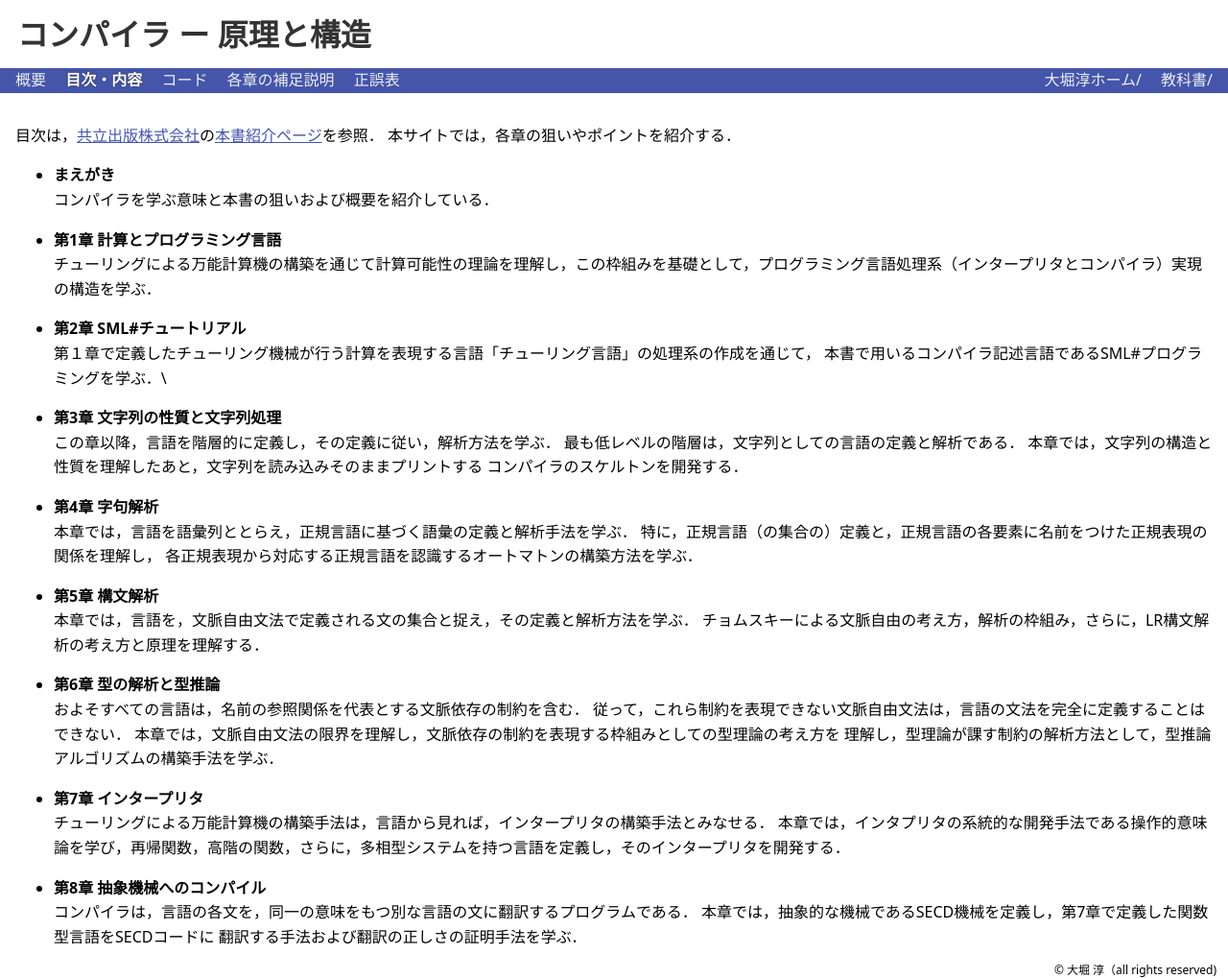
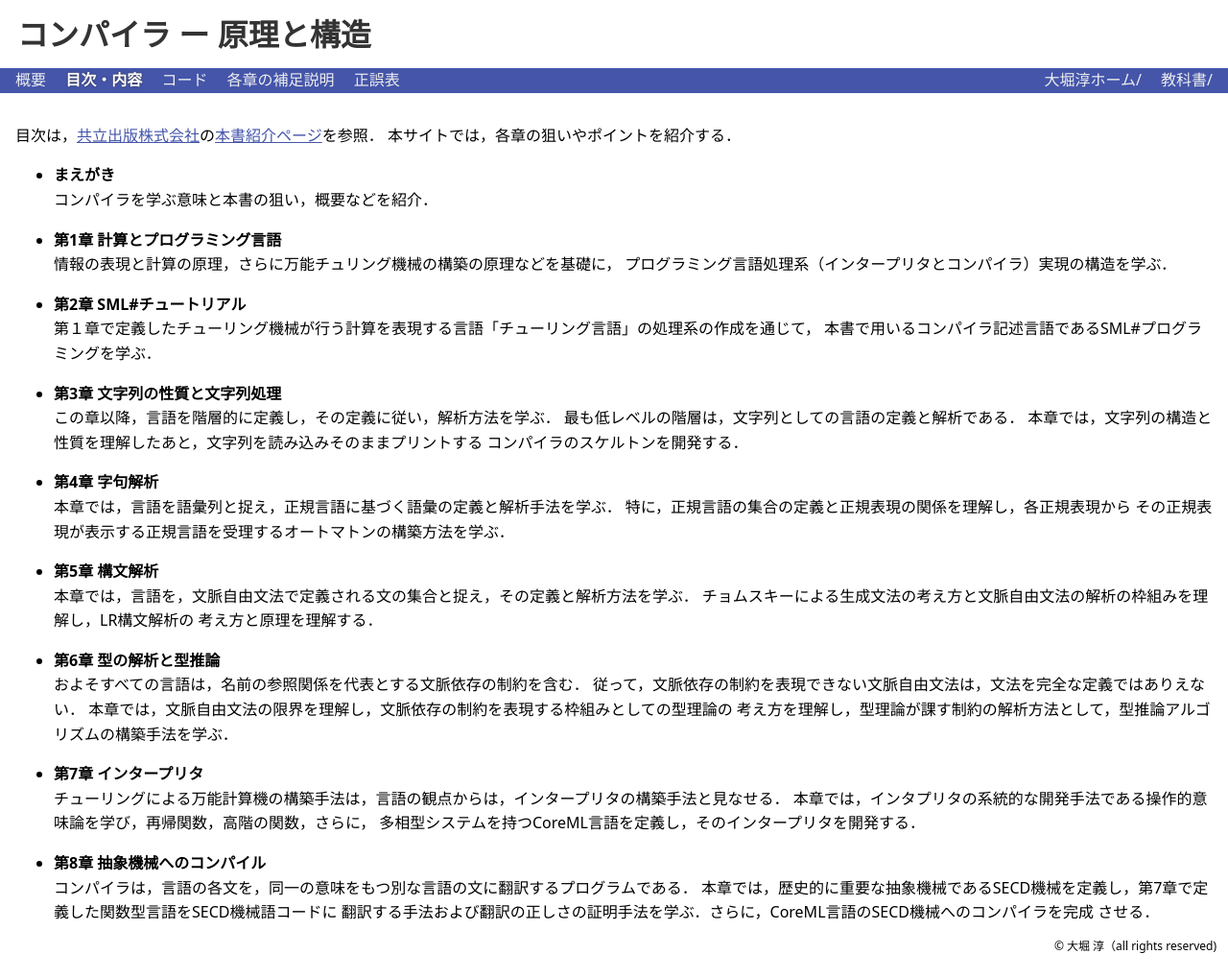
Before and after one commit to AtsushiOhori/AtsushiOhori.github.io, a Jekyll site: the page built from docs/ja/texts/compiler/contents/index.md, in a window 1280 px wide. Shown: the whole page at 96% size. Built offline with Jekyll 4.4.1, drawn with Linux system fonts in a browser that asks for light colours; our own code applies the rules of GitHub Pages for plain Markdown files; after the commit the page ends 994 px from its top, so only the background shows below that.

Commit message:
compiler/contents/index.md

```diff
--- a/docs/ja/texts/compiler/contents/index.md
+++ b/docs/ja/texts/compiler/contents/index.md
@@ -5,14 +5,15 @@ translated: true
 本サイトでは，各章の狙いやポイントを紹介する．
 
 * **まえがき**\\
-  コンパイラを学ぶ意味と本書の狙いおよび概要を紹介している．
+  コンパイラを学ぶ意味と本書の狙い，概要などを紹介．
 
 * **第1章 計算とプログラミング言語**\\
-チューリングによる万能計算機の構築を通じて計算可能性の理論を理解し，この枠組みを基礎として，プログラミング言語処理系（インタープリタとコンパイラ）実現の構造を学ぶ．
+情報の表現と計算の原理，さらに万能チュリング機械の構築の原理などを基礎に，
+プログラミング言語処理系（インタープリタとコンパイラ）実現の構造を学ぶ．
 
 * **第2章 SML#チュートリアル**\\
 第１章で定義したチューリング機械が行う計算を表現する言語「チューリング言語」の処理系の作成を通じて，
-本書で用いるコンパイラ記述言語であるSML#プログラミングを学ぶ．\\
+本書で用いるコンパイラ記述言語であるSML#プログラミングを学ぶ．
 
 * **第3章 文字列の性質と文字列処理**\\
 この章以降，言語を階層的に定義し，その定義に従い，解析方法を学ぶ．
@@ -21,26 +22,28 @@ translated: true
 コンパイラのスケルトンを開発する．
 
 * **第4章 字句解析**\\
-本章では，言語を語彙列ととらえ，正規言語に基づく語彙の定義と解析手法を学ぶ．
-特に，正規言語（の集合の）定義と，正規言語の各要素に名前をつけた正規表現の関係を理解し，
-各正規表現から対応する正規言語を認識するオートマトンの構築方法を学ぶ．
+本章では，言語を語彙列と捉え，正規言語に基づく語彙の定義と解析手法を学ぶ．
+特に，正規言語の集合の定義と正規表現の関係を理解し，各正規表現から
+その正規表現が表示する正規言語を受理するオートマトンの構築方法を学ぶ．
 
 * **第5章 構文解析**\\
 本章では，言語を，文脈自由文法で定義される文の集合と捉え，その定義と解析方法を学ぶ．
-チョムスキーによる文脈自由の考え方，解析の枠組み，さらに，LR構文解析の考え方と原理を理解する．
+チョムスキーによる生成文法の考え方と文脈自由文法の解析の枠組みを理解し，LR構文解析の
+考え方と原理を理解する．
 
 * **第6章 型の解析と型推論**\\
 およそすべての言語は，名前の参照関係を代表とする文脈依存の制約を含む．
-従って，これら制約を表現できない文脈自由文法は，言語の文法を完全に定義することはできない．
-本章では，文脈自由文法の限界を理解し，文脈依存の制約を表現する枠組みとしての型理論の考え方を
-理解し，型理論が課す制約の解析方法として，型推論アルゴリズムの構築手法を学ぶ．
-
+従って，文脈依存の制約を表現できない文脈自由文法は，文法を完全な定義ではありえない．
+本章では，文脈自由文法の限界を理解し，文脈依存の制約を表現する枠組みとしての型理論の
+考え方を理解し，型理論が課す制約の解析方法として，型推論アルゴリズムの構築手法を学ぶ．
 
 * **第7章 インタープリタ**\\
-チューリングによる万能計算機の構築手法は，言語から見れば，インタープリタの構築手法とみなせる．
-本章では，インタプリタの系統的な開発手法である操作的意味論を学び，再帰関数，高階の関数，さらに，多相型システムを持つ言語を定義し，そのインタープリタを開発する．
+チューリングによる万能計算機の構築手法は，言語の観点からは，インタープリタの構築手法と見なせる．
+本章では，インタプリタの系統的な開発手法である操作的意味論を学び，再帰関数，高階の関数，さらに，
+多相型システムを持つCoreML言語を定義し，そのインタープリタを開発する．
 
 * **第8章 抽象機械へのコンパイル**\\
 コンパイラは，言語の各文を，同一の意味をもつ別な言語の文に翻訳するプログラムである．
-本章では，抽象的な機械であるSECD機械を定義し，第7章で定義した関数型言語をSECDコードに
-翻訳する手法および翻訳の正しさの証明手法を学ぶ．
+本章では，歴史的に重要な抽象機械であるSECD機械を定義し，第7章で定義した関数型言語をSECD機械語コードに
+翻訳する手法および翻訳の正しさの証明手法を学ぶ．さらに，CoreML言語のSECD機械へのコンパイラを完成
+させる．
```
